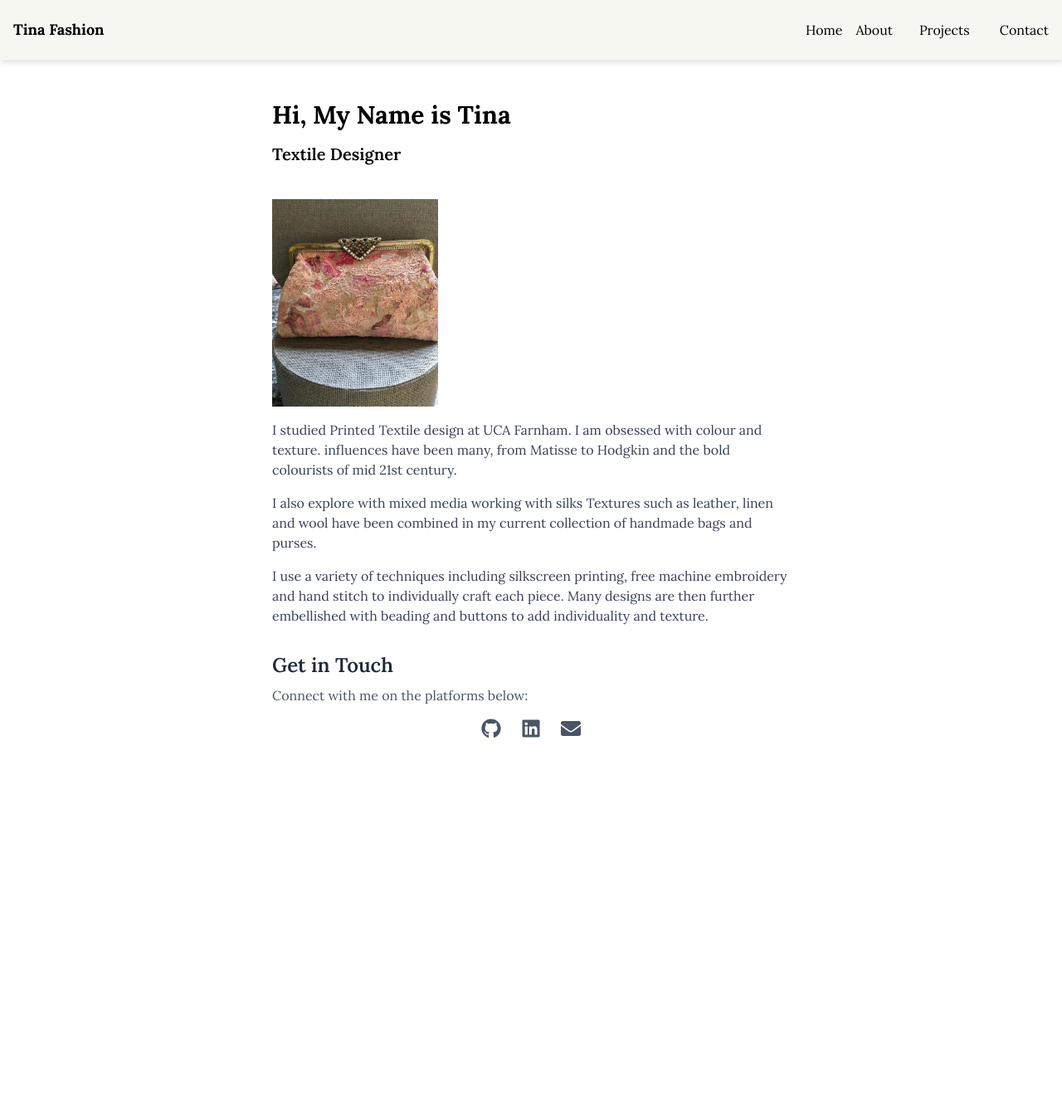
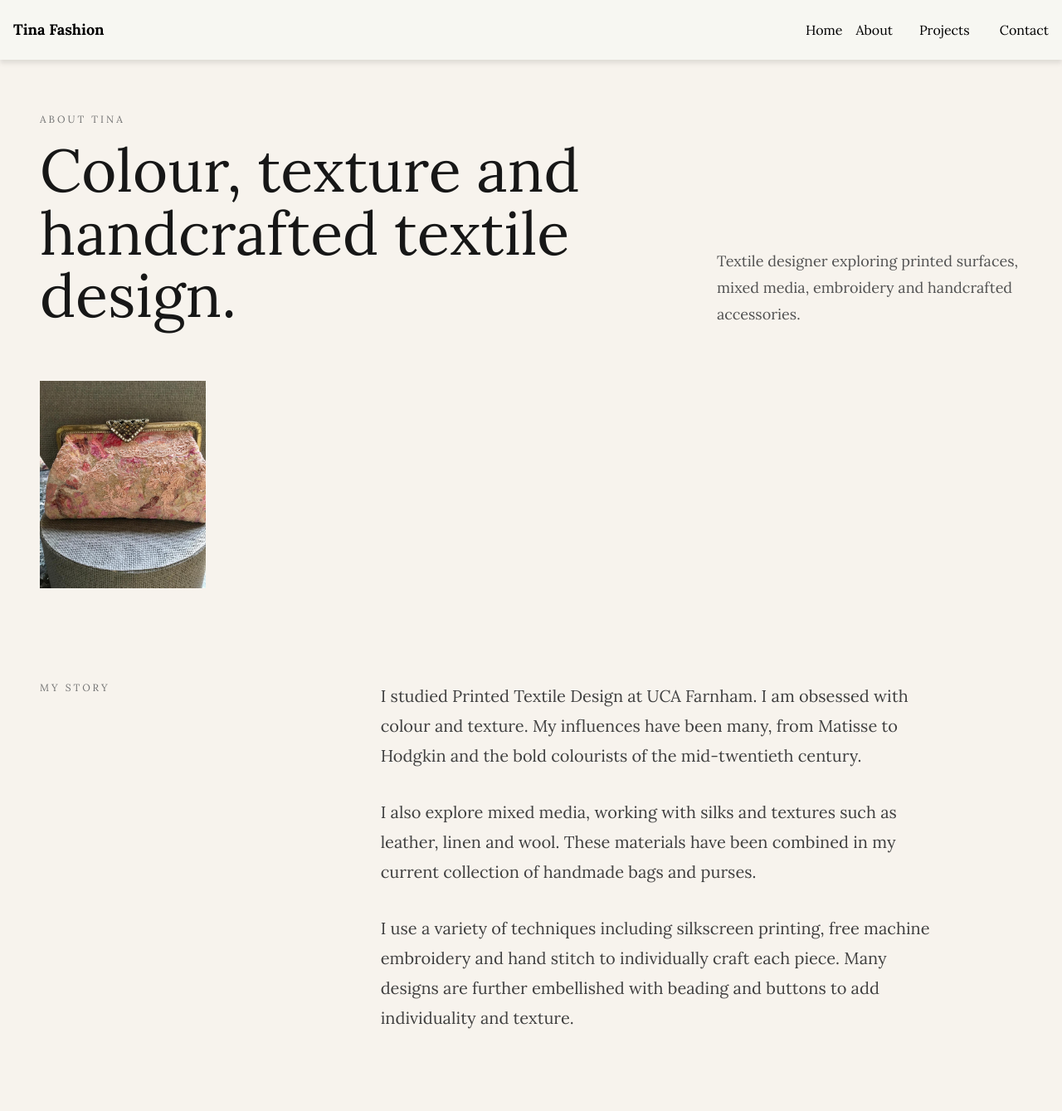
Before and after one commit to DarrenSmith10/Tina_Fashion, a Next.js app: page /about in a window 1280 px wide. Shown: the top 1339 px of the page at 83% size. Before the commit the page ends 914 px from the top, so only its background shows below. Built offline with nearby package versions, Linux system fonts and the light colour scheme.

Commit message:
11th August 2026: Tidy up the about page and hero page.

```diff
--- a/src/app/about/page.tsx
+++ b/src/app/about/page.tsx
@@ -3,44 +3,106 @@ import ProfilePic from "../../components/ProfilePic";
 
 export default function AboutPage() {
   return (
-    <div className="max-w-2xl mx-auto p-6">
-      <div className="grid grid-cols-1 gap-6">
-        <div className="grid grid-cols-1 gap-6">
+    <>
+      <main className="bg-[#f7f3ed] text-neutral-900">
 
-        </div>
+        {/* Intro */}
+        <section className="px-4 py-16 md:px-8 lg:px-12">
+          <div className="mx-auto grid max-w-[1500px] grid-cols-1 gap-10 lg:grid-cols-12 lg:items-end">
 
-        <div>
-          <h1 className="text-3xl font-bold mb-4">Hi, My Name is Tina</h1>
+            <div className="lg:col-span-7">
+              <p className="mb-4 text-xs uppercase tracking-[0.25em] text-neutral-500">
+                About Tina
+              </p>
 
-          <h2 className="text-xl font-semibold mb-4">Textile Designer</h2>
-        </div>
-        <div className="grid grid-cols-1 gap-6">
-          <ProfilePic />
-        </div>
+              <h1 className="text-5xl leading-[1.05] md:text-6xl lg:text-7xl">
+                Colour, texture and handcrafted textile design.
+              </h1>
+            </div>
 
-      </div>
-      {/* add a gap between the profile picture paragrah with Hi my name is Tina */}
+            <div className="lg:col-span-4 lg:col-start-9">
+              <p className="text-lg leading-8 text-neutral-600">
+                Textile designer exploring printed surfaces, mixed media,
+                embroidery and handcrafted accessories.
+              </p>
+            </div>
 
-      <div className="grid grid-cols-1 md:grid-cols-2 gap-6">
+          </div>
+        </section>
 
-        </div>
-      <p className="text-gray-700 mb-4">
-       I studied Printed Textile design at UCA Farnham.  I am obsessed with colour and texture. influences have been many, from Matisse to Hodgkin and the bold colourists of mid 21st century.
-      </p>
-      <p className="text-gray-700 mb-4">
-         I also explore with mixed  media working with silks Textures such as leather, linen and wool have been combined in my current collection of handmade bags and purses.
-      </p>
+        {/* Profile / hero image */}
+        <section className="px-4 md:px-8 lg:px-12">
+          <div className="mx-auto max-w-[1500px]">
+            <div className="overflow-hidden">
+              <ProfilePic />
+            </div>
+          </div>
+        </section>
 
-      <p className="text-gray-700 mb-4">
-        I use a variety of techniques including silkscreen printing, free machine embroidery and hand stitch to individually craft each piece. Many designs are then further embellished with beading and buttons to add individuality and texture.
-      </p>
+        {/* Story */}
+        <section className="px-4 py-24 md:px-8 lg:px-12">
+          <div className="mx-auto grid max-w-[1500px] grid-cols-1 gap-12 lg:grid-cols-12">
 
-      <main>
+            <div className="lg:col-span-3">
+              <p className="text-xs uppercase tracking-[0.25em] text-neutral-500">
+                My Story
+              </p>
+            </div>
+
+            <div className="space-y-8 lg:col-span-7 lg:col-start-5">
+
+              <p className="text-xl leading-9 text-neutral-700">
+                I studied Printed Textile Design at UCA Farnham. I am
+                obsessed with colour and texture. My influences have been
+                many, from Matisse to Hodgkin and the bold colourists of
+                the mid-twentieth century.
+              </p>
+
+              <p className="text-xl leading-9 text-neutral-700">
+                I also explore mixed media, working with silks and textures
+                such as leather, linen and wool. These materials have been
+                combined in my current collection of handmade bags and
+                purses.
+              </p>
+
+              <p className="text-xl leading-9 text-neutral-700">
+                I use a variety of techniques including silkscreen printing,
+                free machine embroidery and hand stitch to individually
+                craft each piece. Many designs are further embellished with
+                beading and buttons to add individuality and texture.
+              </p>
+
+            </div>
+
+          </div>
+        </section>
+
+        {/* Philosophy */}
+        <section className="border-t border-neutral-300 px-4 py-24 md:px-8 lg:px-12">
+          <div className="mx-auto grid max-w-[1500px] grid-cols-1 gap-10 lg:grid-cols-12">
+
+            <div className="lg:col-span-5">
+              <h2 className="text-4xl leading-tight md:text-5xl">
+                A love of colour,
+                <br />
+                texture and making.
+              </h2>
+            </div>
+
+            <div className="lg:col-span-6 lg:col-start-7">
+              <p className="text-lg leading-8 text-neutral-600">
+                Each piece develops through experimentation with material,
+                surface and stitch, allowing the character of the fabric
+                and handcrafted details to shape the final design.
+              </p>
+            </div>
+
+          </div>
+        </section>
+
+      </main>
+
       <Footer />
-      </main>
-    </div>
-
-
+    </>
   );
-
 }
--- a/src/app/page.tsx
+++ b/src/app/page.tsx
@@ -1,10 +1,11 @@
 
 
 import { HeroSection } from '../components/HeroSection';
-import ImageGrid from '../components/ImageGrid';
+
 
 import Footer from '../components/Footer';
 import SelectedWork from '@/components/SelectedWork';
+import AboutPreview from '@/components/AboutPreview';
 export default function HomePage() {
   // Define the imageList array with string type
 
@@ -12,7 +13,7 @@ export default function HomePage() {
     <main>
       <HeroSection />
       <SelectedWork />
-      <ImageGrid />
+      <AboutPreview />
 
       <Footer />
     </main>
--- /dev/null
+++ b/src/components/AboutPreview.tsx
@@ -0,0 +1,54 @@
+import Link from "next/link";
+
+export default function AboutPreview() {
+  return (
+    <section className="bg-[#f7f3ed] px-4 pb-24 md:px-8 lg:px-12">
+      <div className="mx-auto grid max-w-[1600px] grid-cols-1 lg:grid-cols-12">
+
+        {/* Image */}
+        <div className="lg:col-span-4">
+          <div className="aspect-[4/3] overflow-hidden">
+            <img
+              src="/assets/Images/Textiles_3.jpg"
+              alt="Justina working with textile materials"
+              className="h-full w-full object-cover"
+            />
+          </div>
+        </div>
+
+        {/* Text */}
+        <div className="flex items-center bg-[#faf8f4] px-8 py-12 lg:col-span-5 lg:px-12">
+          <div>
+            <p className="mb-5 text-xs uppercase tracking-[0.25em] text-neutral-500">
+              About Justina
+            </p>
+
+            <h2 className="max-w-xl text-3xl leading-tight md:text-4xl">
+              Creating meaningful textiles inspired by nature,
+              culture and the beauty of handmade.
+            </h2>
+
+            <Link
+              href="/about"
+              className="mt-8 inline-block border-b border-neutral-900 pb-1 text-xs uppercase tracking-[0.15em] transition-opacity hover:opacity-50"
+            >
+              Read more about Justina →
+            </Link>
+          </div>
+        </div>
+
+        {/* Decorative image */}
+        <div className="hidden bg-[#f0ece5] lg:col-span-3 lg:block">
+          <div className="flex h-full items-center justify-center p-12">
+            <img
+              src="/assets/Images/Textiles_4.jpg"
+              alt="Detail of handmade textile work"
+              className="max-h-56 w-full object-contain"
+            />
+          </div>
+        </div>
+
+      </div>
+    </section>
+  );
+}
```
